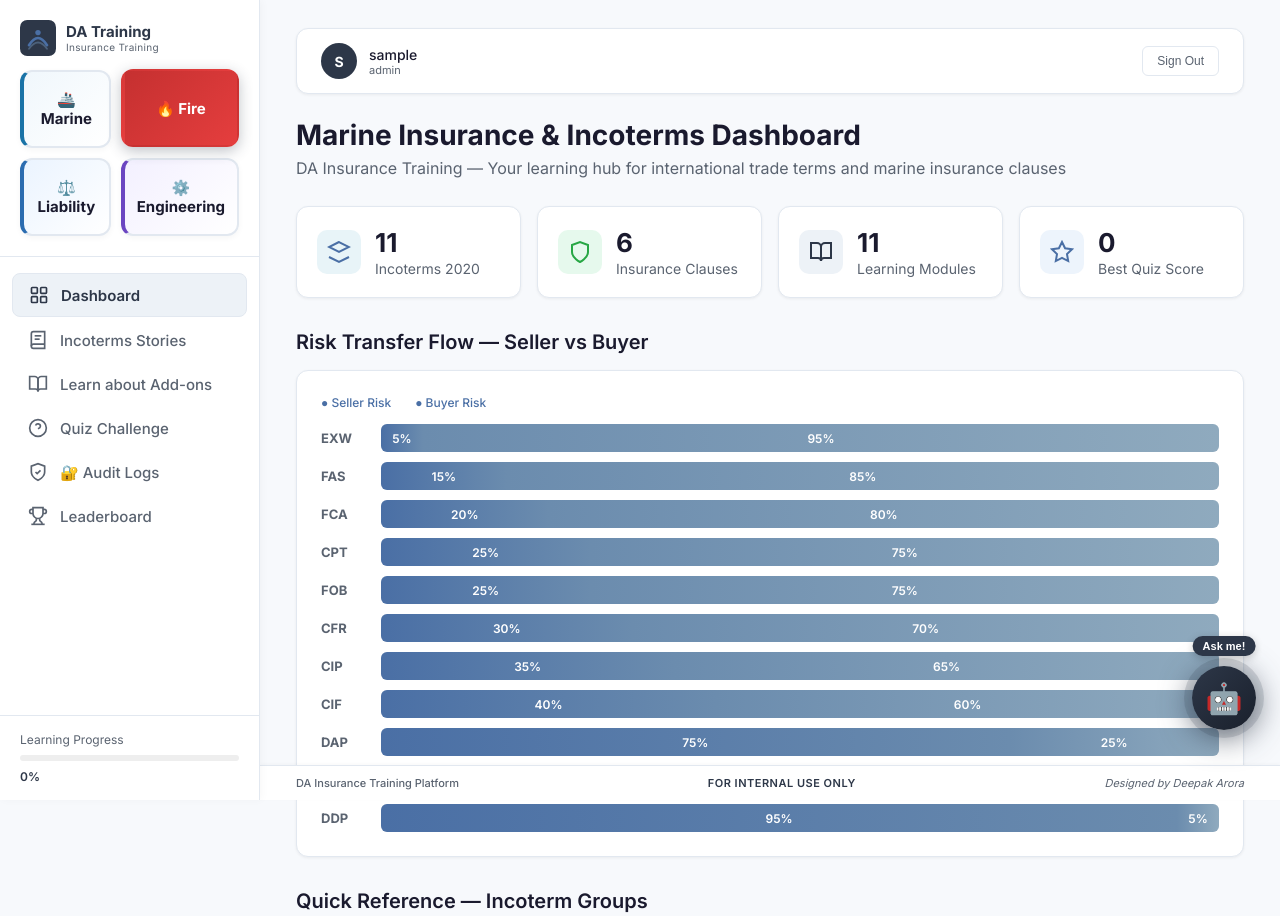
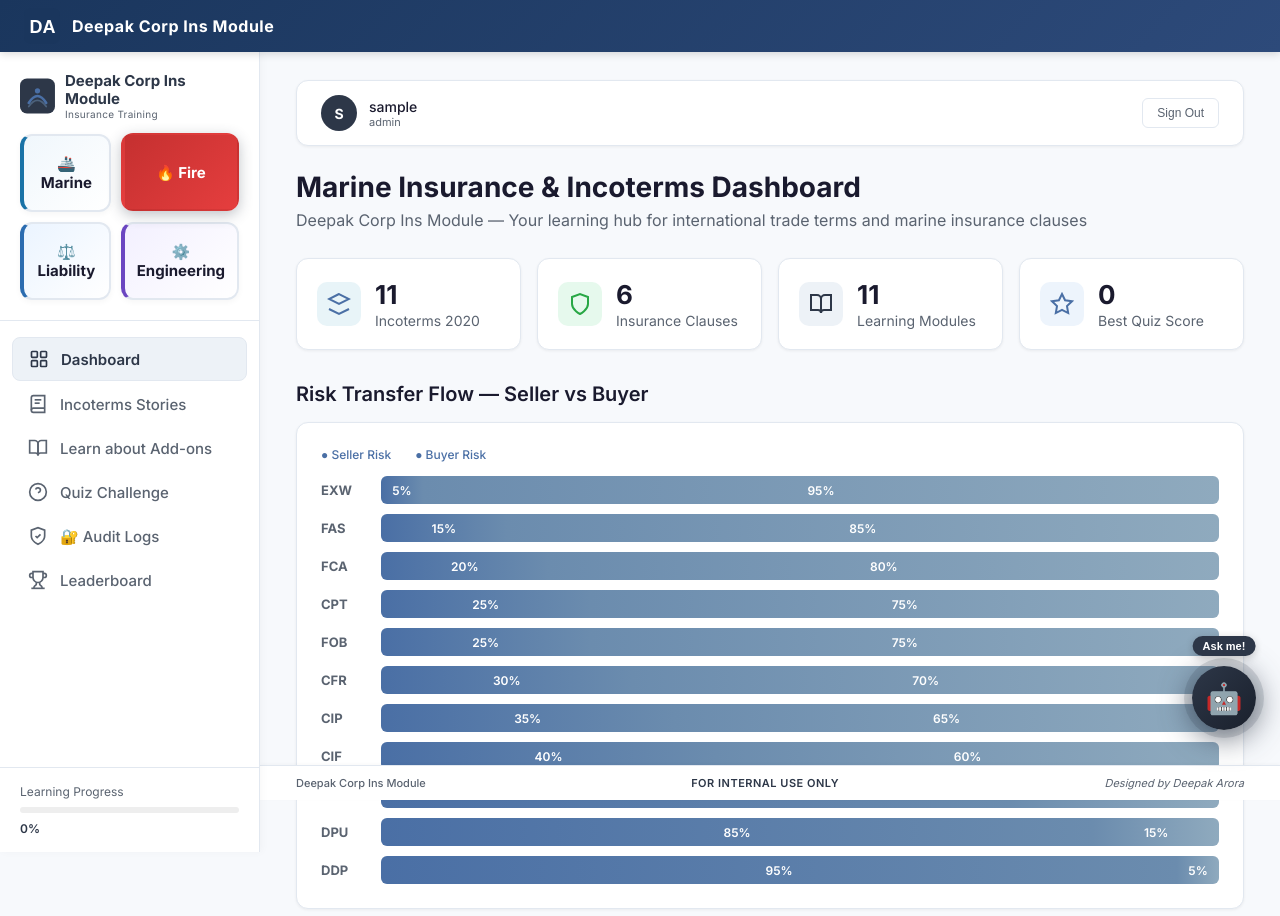
Before and after one commit to deepakarora15/icici-lombard-training, a website: page public/index.html in a window 1280 px wide. Shown: the top 916 px of the page. Drawn offline with Linux system fonts and the light colour scheme; sample sign-in values are in the browser's storage.

Commit message:
Rebrand to Deepak Corp Ins Module with DA logo ribbon at top

```diff
--- a/public/app.js
+++ b/public/app.js
@@ -435,7 +435,7 @@ lobTabs.forEach(tab => {
 
         const config = lobConfig[currentLOB];
         document.getElementById('lobSubtitle').textContent = config.subtitle;
-        document.title = `DA Training — ${config.name} Training`;
+        document.title = `Deepak Corp Ins Module — ${config.name} Training`;
 
         // Show/hide marine-specific nav items
         const allNavItems = document.querySelectorAll('.nav-links li');
@@ -474,7 +474,7 @@ function getLOBData() {
 function renderLOBDashboard() {
     const config = lobConfig[currentLOB];
     const header = document.querySelector('#dashboard .page-header');
-    header.innerHTML = `<h1>${config.icon} ${config.name} Dashboard</h1><p>DA Insurance Training — ${config.description}</p>`;
+    header.innerHTML = `<h1>${config.icon} ${config.name} Dashboard</h1><p>Deepak Corp Ins Module — ${config.description}</p>`;
 
     if (currentLOB === 'marine') {
         // Hide LOB content if it exists
--- a/public/index.html
+++ b/public/index.html
@@ -3,13 +3,22 @@
 <head>
     <meta charset="UTF-8">
     <meta name="viewport" content="width=device-width, initial-scale=1.0">
-    <title>DA Insurance Training Dashboard</title>
+    <title>Deepak Corp Ins Module</title>
     <link rel="preconnect" href="https://fonts.googleapis.com">
     <link rel="preconnect" href="https://fonts.gstatic.com" crossorigin>
     <link rel="stylesheet" href="styles.css?v=10">
     <link href="https://fonts.googleapis.com/css2?family=Inter:wght@400;500;600;700;800&display=swap" rel="stylesheet">
 </head>
 <body>
+    <div class="top-ribbon">
+        <div class="ribbon-logo">
+            <svg width="36" height="36" viewBox="0 0 40 40" fill="none" xmlns="http://www.w3.org/2000/svg">
+                <rect width="40" height="40" rx="8" fill="#1a365d"/>
+                <text x="6" y="28" font-family="Arial, sans-serif" font-size="20" font-weight="bold" fill="white">DA</text>
+            </svg>
+        </div>
+        <div class="ribbon-title">Deepak Corp Ins Module</div>
+    </div>
     <div class="app-container">
         <nav class="sidebar">
             <div class="sidebar-header">
@@ -21,7 +30,7 @@
                         <circle cx="20" cy="14" r="3" fill="#4a6fa5"/>
                     </svg>
                     <div class="logo-text">
-                        <span class="brand-name">DA Training</span>
+                        <span class="brand-name">Deepak Corp Ins Module</span>
                         <span class="brand-sub" id="lobSubtitle">Insurance Training</span>
                     </div>
                 </div>
@@ -63,7 +72,7 @@
 
             <!-- Dashboard -->
             <section id="dashboard" class="tab-content active">
-                <div class="page-header"><h1>Marine Insurance & Incoterms Dashboard</h1><p>DA Insurance Training — Your learning hub for international trade terms and marine insurance clauses</p></div>
+                <div class="page-header"><h1>Marine Insurance & Incoterms Dashboard</h1><p>Deepak Corp Ins Module — Your learning hub for international trade terms and marine insurance clauses</p></div>
                 <div class="stats-grid">
                     <div class="stat-card" id="statIncoterms"><div class="stat-icon blue"><svg width="24" height="24" viewBox="0 0 24 24" fill="none" stroke="currentColor" stroke-width="2"><path d="M12 2L2 7l10 5 10-5-10-5z"/><path d="M2 17l10 5 10-5"/></svg></div><div class="stat-info"><h3>11</h3><p>Incoterms 2020</p></div><div class="stat-tooltip"><strong>11 Incoterms (2020 Edition)</strong>Defined by the International Chamber of Commerce (ICC). Split into 7 terms for any transport mode (EXW, FCA, CPT, CIP, DAP, DPU, DDP) and 4 sea-only terms (FAS, FOB, CFR, CIF). They define who pays and who bears risk.</div></div>
                     <div class="stat-card" id="statInsurance"><div class="stat-icon green"><svg width="24" height="24" viewBox="0 0 24 24" fill="none" stroke="currentColor" stroke-width="2"><path d="M12 22s8-4 8-10V5l-8-3-8 3v7c0 6 8 10 8 10z"/></svg></div><div class="stat-info"><h3>6</h3><p>Insurance Clauses</p></div><div class="stat-tooltip"><strong>6 Insurance Clause Types</strong>ICC (A) All Risks, ICC (B) Named Perils, ICC (C) Major Perils for marine transit. ITC (A), ITC (B), ITC (C) for inland transit. Coverage ranges from comprehensive to basic depending on the clause chosen.</div></div>
@@ -156,7 +165,7 @@
 
         <!-- Footer -->
         <footer class="app-footer">
-            <span class="footer-left">DA Insurance Training Platform</span>
+            <span class="footer-left">Deepak Corp Ins Module</span>
             <span class="footer-center">For Internal Use Only</span>
             <span class="footer-right">Designed by Deepak Arora</span>
         </footer>
--- a/public/styles.css
+++ b/public/styles.css
@@ -1,3 +1,26 @@
+/* Top Ribbon */
+.top-ribbon {
+    display: flex;
+    align-items: center;
+    gap: 12px;
+    padding: 8px 24px;
+    background: linear-gradient(135deg, #1a365d 0%, #2d4a7a 100%);
+    color: white;
+    font-family: inherit;
+    box-shadow: 0 2px 8px rgba(0,0,0,0.15);
+    position: sticky;
+    top: 0;
+    z-index: 1000;
+}
+.ribbon-logo svg {
+    display: block;
+}
+.ribbon-title {
+    font-size: 16px;
+    font-weight: 700;
+    letter-spacing: 0.5px;
+}
+
 * { margin: 0; padding: 0; box-sizing: border-box; }
 :root {
     --bg-primary: #ffffff;
```
